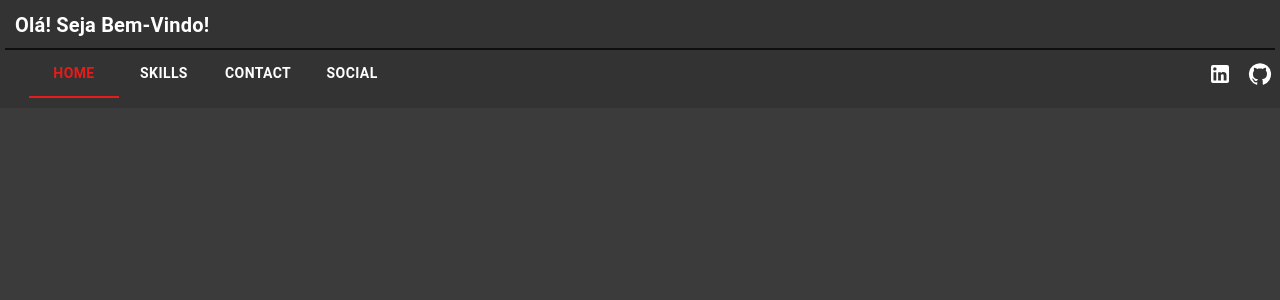
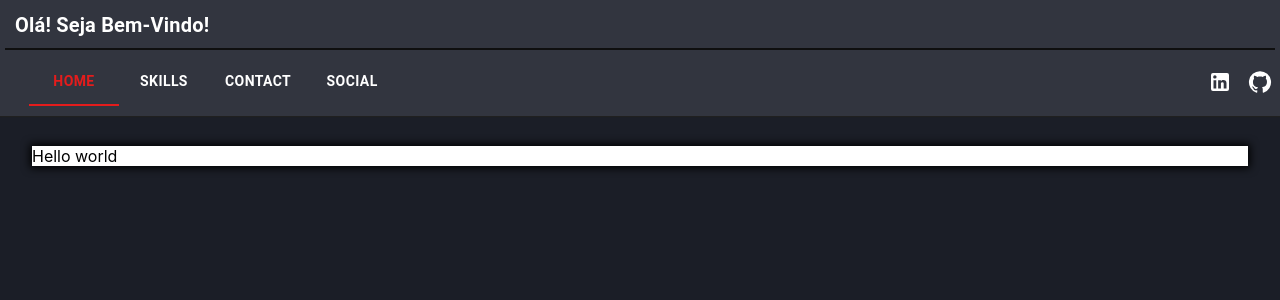
Before and after one commit to andrelssn/andre-santos-portfolio, a React (Create React App) app: page / in a window 1280 px wide. Shown: the top 300 px of the page. Built offline with nearby package versions, Linux system fonts and the light colour scheme.

Commit message:
first layout

```diff
--- a/src/App.css
+++ b/src/App.css
@@ -1,11 +1,12 @@
 
 
 body {
-  background: #3B3B3B !important;
+  background: #1b1e27 !important;
 }
 
 :root {
-  --header:             	#333333;
+  --header:             	#32353f;
+  --page:                 #ffffff;
   --red-system:           #e41c1c;
   --red-system-strong:    #681010;
   --red-system-light:     #df8181;
--- a/src/Layout/Header/Header.js
+++ b/src/Layout/Header/Header.js
@@ -33,7 +33,7 @@ export default function Header() {
                 {pageName}
             </Typography>
 
-            <Box sx={{ ml: 3, display: "flex", alignItems: "center" }}>
+            <Box sx={{ mt: 1, ml: 3, display: "flex", alignItems: "center" }}>
                 <Tabs value={selectedTab} onChange={handleChange} sx={tabSx}>
                     <Tab label="Home" value={"home"}/>
                     <Tab label="Skills" value={"skills"}/>
--- a/src/Layout/Header/Style.css
+++ b/src/Layout/Header/Style.css
@@ -1,6 +1,6 @@
 .header-bar {
-    position: fixed !important;
+    position: relative !important;
     padding: 10px 5px !important;
     background-color: var(--header) !important;
-    box-shadow: none !important;
+    box-shadow: 0px 0px 1px 1px rgb(32, 32, 32) !important;
 }
--- a/src/Views/Home/Home.js
+++ b/src/Views/Home/Home.js
@@ -1,10 +1,11 @@
+import { Container, Paper } from "@mui/material";
 
-
+import "./Style.css";
 
 export default function Home() {
     return (
-        <div>
+        <main className="home-container">
             Hello world
-        </div>
+        </main>
     );
 }
--- /dev/null
+++ b/src/Views/Home/Style.css
@@ -0,0 +1,8 @@
+.home-container {
+    position: relative !important;
+    justify-self: center !important;
+    width: 95% !important;
+    margin-top: 30px !important;
+    background-color: var(--page) !important;
+    box-shadow: 0px 0px 8px 2px black !important;
+}
```
